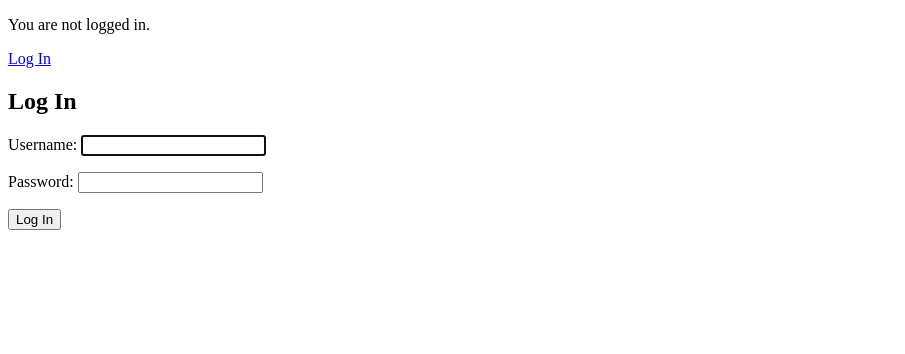
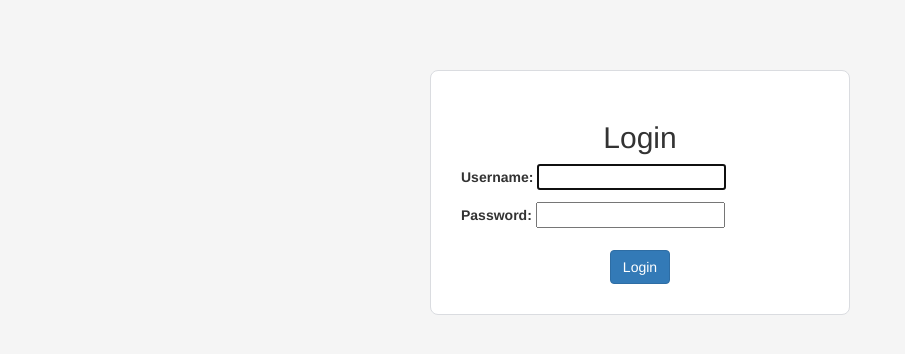
Before and after one commit to Peetsri/memovocab, a Django app: page /accounts/login/ in a window 1280 px wide. Shown: the top 354 px of the page, without its empty margins (0-905 px from the left). Run offline with Django 3.2, Linux system fonts and the light colour scheme; some libraries are stand-ins or nearby versions.

Commit message:
fix heroku2

```diff
--- a/templates/base.html
+++ b/templates/base.html
@@ -20,8 +20,8 @@
             <p>Hi {{ user.username }}!</p>
             <p><a href="{% url 'logout' %}">Log Out</a></p>
         {% else %}
-            <p>You are not logged in.</p>
-            <a href="{% url 'login' %}">Log In</a>
+            <p class="login" >You are not logged in.</p>
+            <a class="login" href="{% url 'login' %}">Log In</a>
         {% endif %}
         <div>
             {% block content %}
--- a/templates/registration/login.html
+++ b/templates/registration/login.html
@@ -1,12 +1,77 @@
 <!-- templates/registration/login.html -->
+
+
+
+<!DOCTYPE html>
+<html lang="en">
+
+<head>
+  <meta charset="UTF-8">
+  <meta http-equiv="X-UA-Compatible" content="IE=edge">
+  <meta name="viewport" content="width=device-width, initial-scale=1.0">
+  <link href="https://cdn.jsdelivr.net/npm/bootstrap@5.1.3/dist/css/bootstrap.min.css" rel="stylesheet"
+    integrity="sha384-1BmE4kWBq78iYhFldvKuhfTAU6auU8tT94WrHftjDbrCEXSU1oBoqyl2QvZ6jIW3" crossorigin="anonymous">
+  <link rel="stylesheet" href="https://maxcdn.bootstrapcdn.com/bootstrap/3.4.1/css/bootstrap.min.css">
+  <script src="https://ajax.googleapis.com/ajax/libs/jquery/3.5.1/jquery.min.js"></script>
+  <script src="https://maxcdn.bootstrapcdn.com/bootstrap/3.4.1/js/bootstrap.min.js"></script>
+</head>
+
+<style>
+  .carousel-inner {
+    display: block;
+    height: 40rem;
+    max-width: 100%;
+    line-height: 0;
+    margin: auto;
+    width: 100%;
+    object-fit: cover;
+    top: -20px;
+  }
+
+  .footer,
+  .footer-bottom {
+    padding-bottom: 15px;
+
+  }
+  .main-body {
+    margin: 70px 0;
+  }
+  .m-container {
+    max-width: 420px;
+    margin: 0 auto;
+    background: #fff;
+    border-radius: 8px;
+    border: 1px solid #dadce0;
+    box-sizing: border-box;
+    padding: 30px;
+  }
+  .cursor-pointer{
+    cursor: pointer;
+  }
+
+  .login {
+    display: none;
+  }
+
+</style>
+
+<body style="background: #F5F5F5;">
+
+  <div class="main-body">
+    <div class="m-container">
         {% extends 'base.html' %}
-
         {% block content %}
-<h2>Log In</h2>
+        <h2 class="text-center">Login</h2>
         <form method="post">
         {% csrf_token %}
         {{ form.as_p }}
-<button type="submit">Log In</button>
+        <div class=" text-center"><button type="submit" class="btn btn-primary mt-3">Login</button></div>
         </form>
         {% endblock content %}
--
+
+    </div>
+  </div>
+
+</body>
+
+</html>
```
Also changed, not shown: db.sqlite3. Lines whose indentation alone changed are shown as unchanged.
